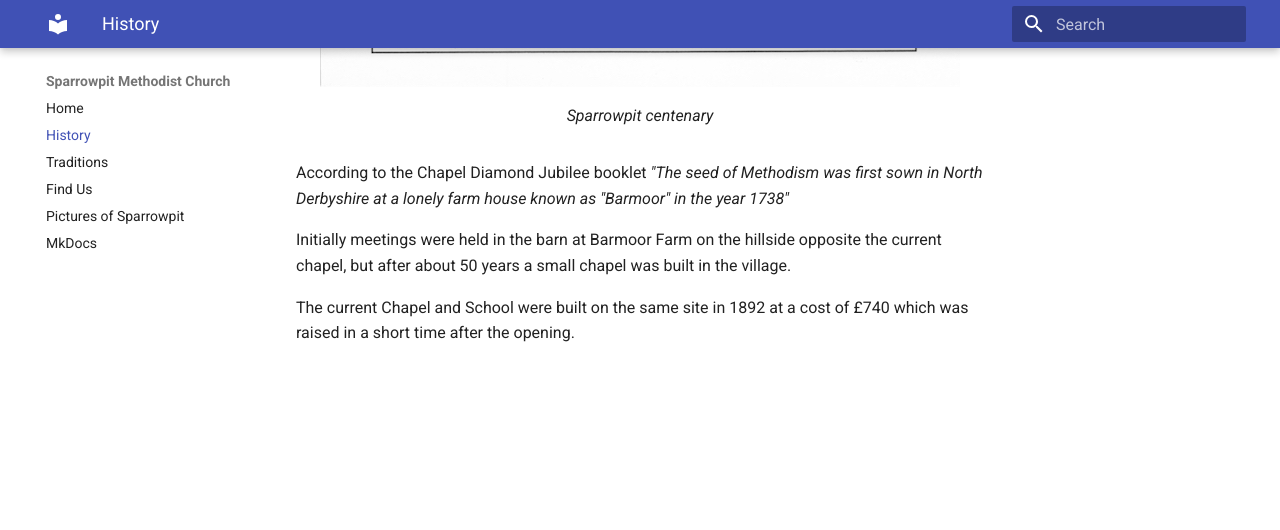
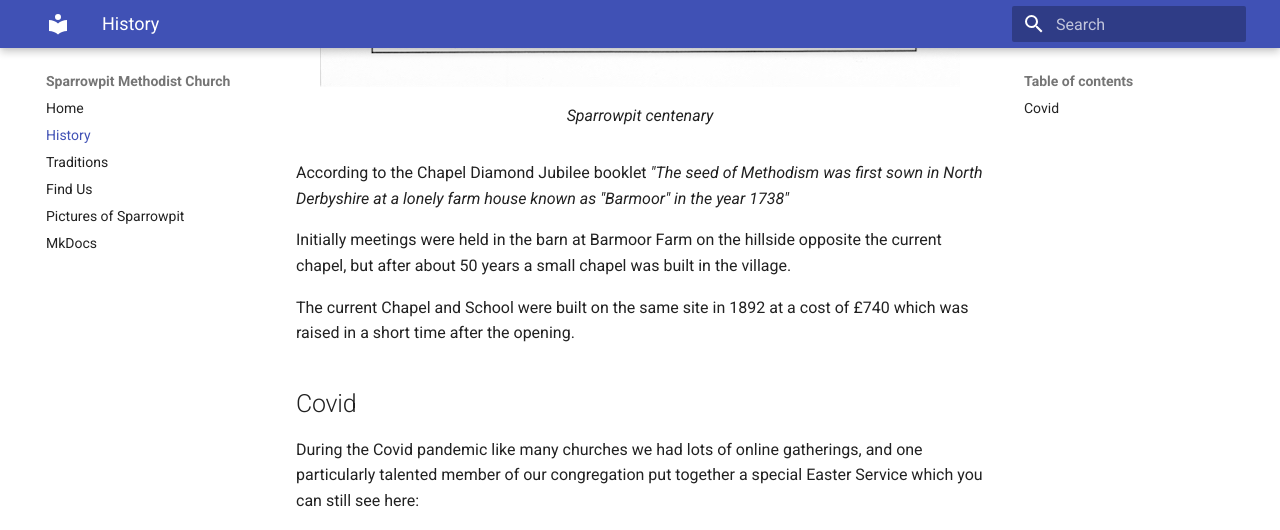
Before and after one commit to Sparrowpit-Methodist/website, an MkDocs documentation site: the page built from docs/history.md, in a window 1280 px wide and 1400 px high, scrolled down 571 px. Shown: the top 530 px of the window. Built offline with MkDocs 1.6.1 and Material for MkDocs 9.7.7, drawn with Linux system fonts in a browser that asks for light colours; before the commit the page ends 985 px from its top, so only the background shows below that; some of the changed text lies outside the part shown; grey boxes are pictures that could not be loaded.

Commit message:
Update with latest service dates

```diff
--- a/docs/history.md
+++ b/docs/history.md
@@ -11,3 +11,13 @@
 Initially meetings were held in the barn at Barmoor Farm on the hillside opposite the current chapel, but after about 50 years a small chapel was built in the village.
 
 The current Chapel and School were built on the same site in 1892 at a cost of £740 which was raised in a short time after the opening.
+
+##Covid
+
+During the Covid pandemic like many churches we had lots of online gatherings, and one particularly talented member of our congregation put together a special Easter Service which you can still see here:
+
+<iframe src="https://player.vimeo.com/video/532939616?h=445d92cbe7" width="640" height="360" frameborder="0" allow="autoplay; fullscreen; picture-in-picture" allowfullscreen></iframe>
+<p><a href="https://vimeo.com/532939616">Easter 2021 PART 1a.mp4</a> from <a href="https://vimeo.com/user133980430">Geoff Schrecker</a> on <a href="https://vimeo.com">Vimeo</a>.</p>
+
+<iframe src="https://player.vimeo.com/video/532942843?h=54e7edf21f" width="640" height="360" frameborder="0" allow="autoplay; fullscreen; picture-in-picture" allowfullscreen></iframe>
+<p><a href="https://vimeo.com/532942843">Easter 2021 PART 2.mp4</a> from <a href="https://vimeo.com/user133980430">Geoff Schrecker</a> on <a href="https://vimeo.com">Vimeo</a>.</p>
```
Also changed, not shown: docs/index.md (+3 -1 lines), 1 other file.
